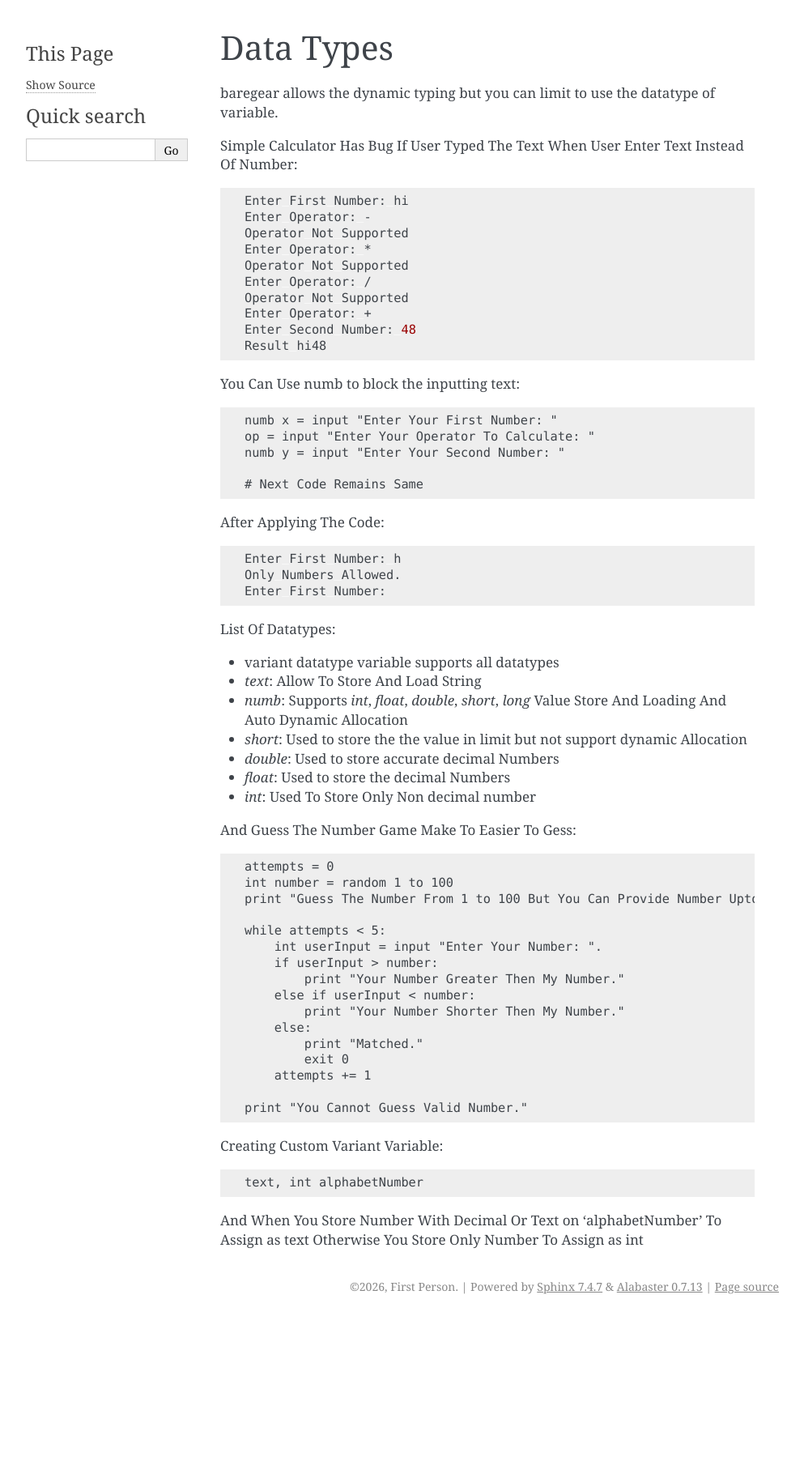
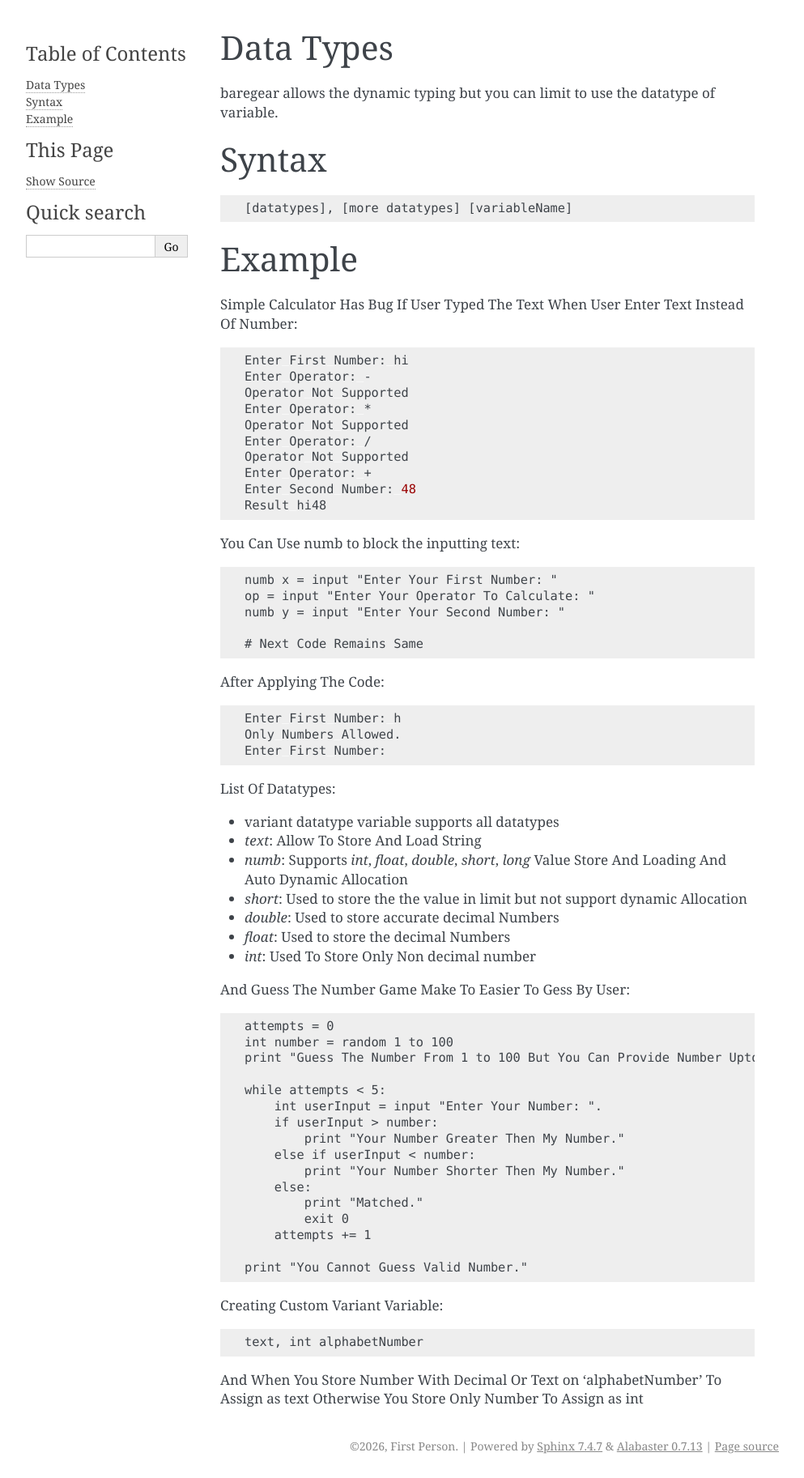
Before and after one commit to baregear-br/baregear, a Sphinx documentation site: the page built from docs/Datatypes.rst, in a window 1280 px wide. Shown: the whole page at 81% size, without its empty margins (148-1141 px from the left). Built offline with Sphinx 7.4.7, drawn with Linux system fonts in a browser that asks for light colours; before the commit the page ends 1628 px from its top, so only the background shows below that.

Commit message:
[Improved] Documentation Is Improved And Created Samples

```diff
--- a/docs/Datatypes.rst
+++ b/docs/Datatypes.rst
@@ -4,6 +4,16 @@ Data Types
 baregear allows the dynamic typing
 but you can limit to use the datatype
 of variable.
+
+Syntax
+------
+
+.. code-block:: baregear
+
+    [datatypes], [more datatypes] [variableName]
+
+Example
+-------
 
 Simple Calculator Has Bug If User Typed The Text
 When User Enter Text Instead Of Number:
@@ -50,7 +60,7 @@ List Of Datatypes:
 - `float`: Used to store the decimal Numbers
 - `int`: Used To Store Only Non decimal number
 
-And Guess The Number Game Make To Easier To Gess:
+And Guess The Number Game Make To Easier To Gess By User:
 
 .. code-block:: baregear
 
```
Also changed, not shown: docs/Function Declaration.rst (+19 -0 lines), docs/If Else Operation.rst (+42 -5 lines), 7 other files.
